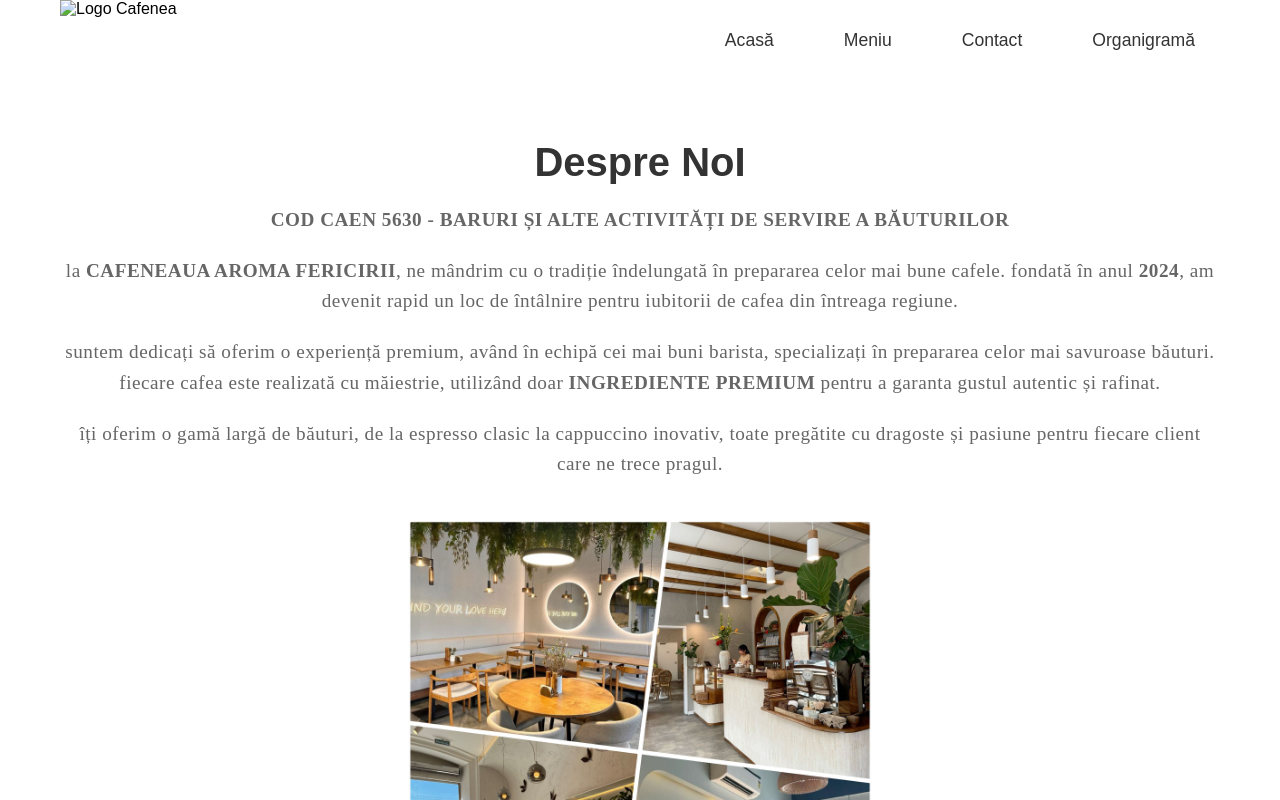
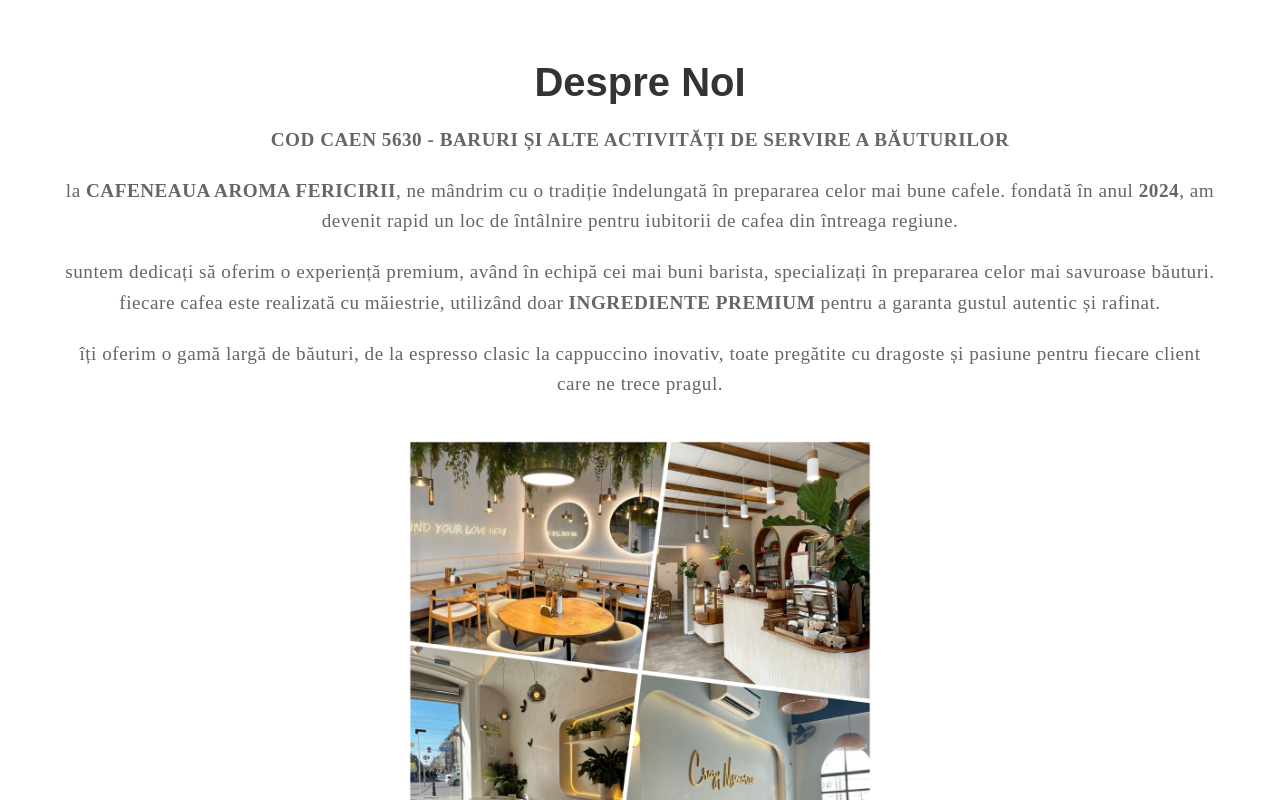
Before and after one commit to aromafericirii/2, a plain HTML site: page index.html in a window 1280 px wide. Drawn offline with Linux system fonts and the light colour scheme.

Commit message:
Update index.html

```diff
--- a/index.html
+++ b/index.html
@@ -7,18 +7,6 @@
     <link rel="stylesheet" href="style tlf.css">
 </head>
 <body>
-    <header class="navbar">
-        <div class="container">
-            <img src="logo.png" alt="Logo Cafenea" class="logo"> <!-- Logo -->
-            <div class="menu-toggle" onclick="toggleMenu()">☰</div> <!-- Buton Burger -->
-            <ul class="nav-links">
-                <li><a href="#home">Acasă</a></li>
-                <li><a href="#menu">Meniu</a></li>
-                <li><a href="#contact">Contact</a></li>
-                <li><a href="organigrama_noua.png">Organigramă</a></li>
-            </ul>
-        </div>
-    </header>
 
     <!-- Secțiune Despre NoI -->
 <section id="about">
```
